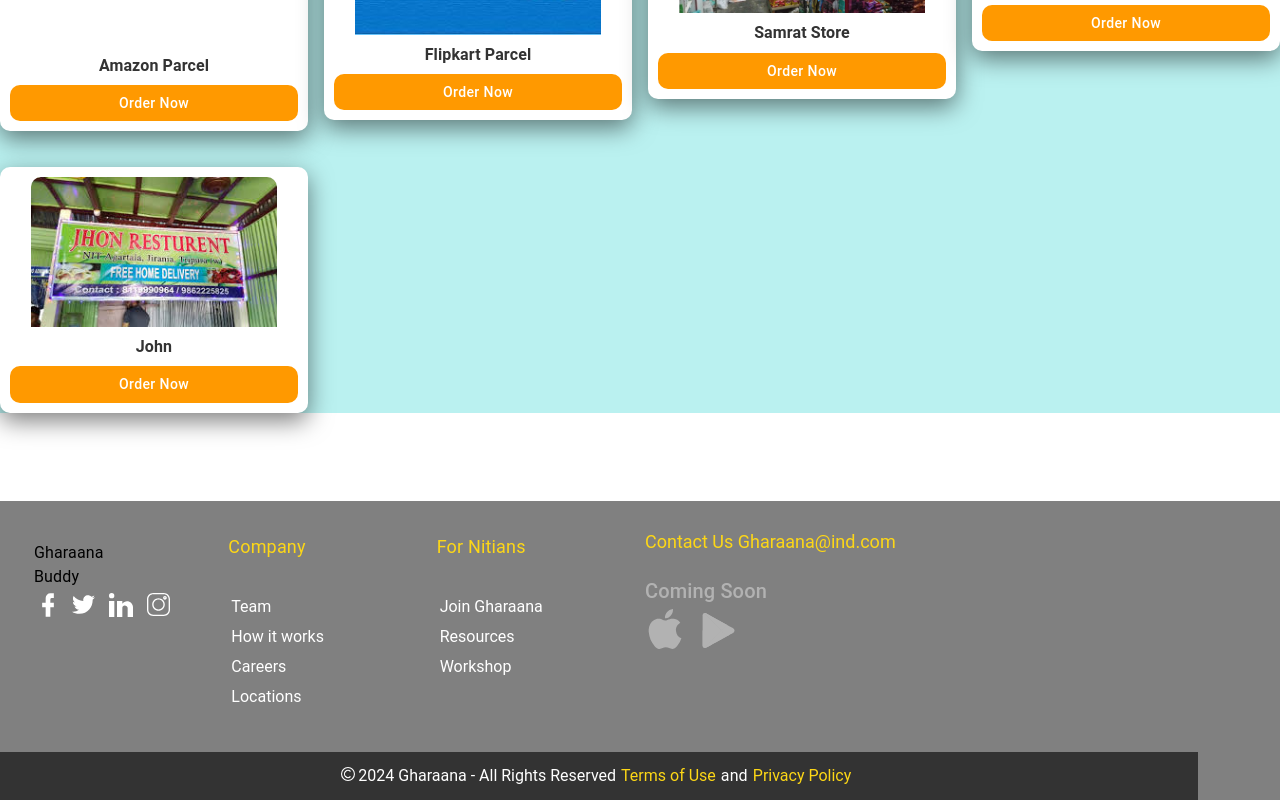
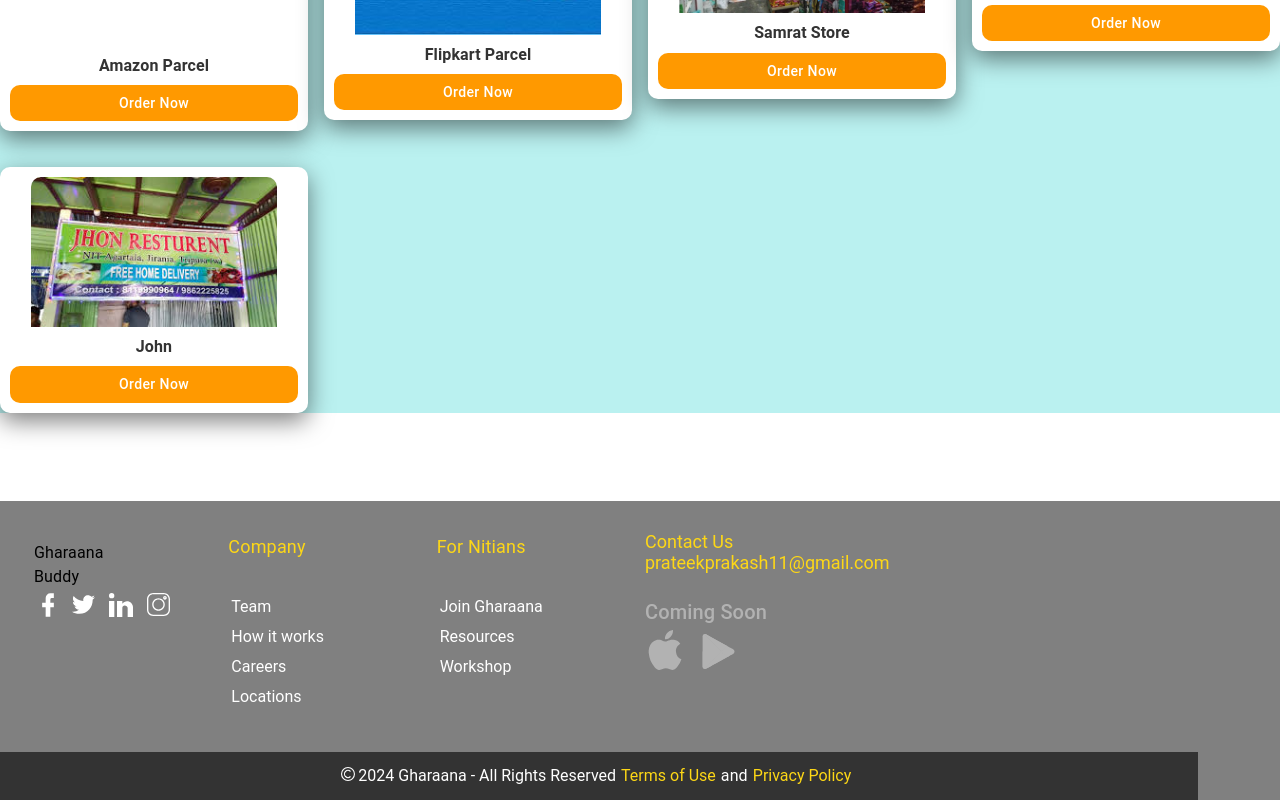
Before and after one commit to pathakji1122/buddygharaaana, a React (Create React App) app: page / in a window 1280 px wide. Shown: the part 1485-2285 px from the top of the page. Built offline with nearby package versions, Linux system fonts and the light colour scheme.

Commit message:
Update Footer.js

```diff
--- a/src/components/Footer.js
+++ b/src/components/Footer.js
@@ -206,7 +206,7 @@
                 cursor: 'pointer',
               }}>
               Contact Us
-              Gharaana@ind.com
+              prateekprakash11@gmail.com
             </Link>
             <Stack
               sx={{
```
